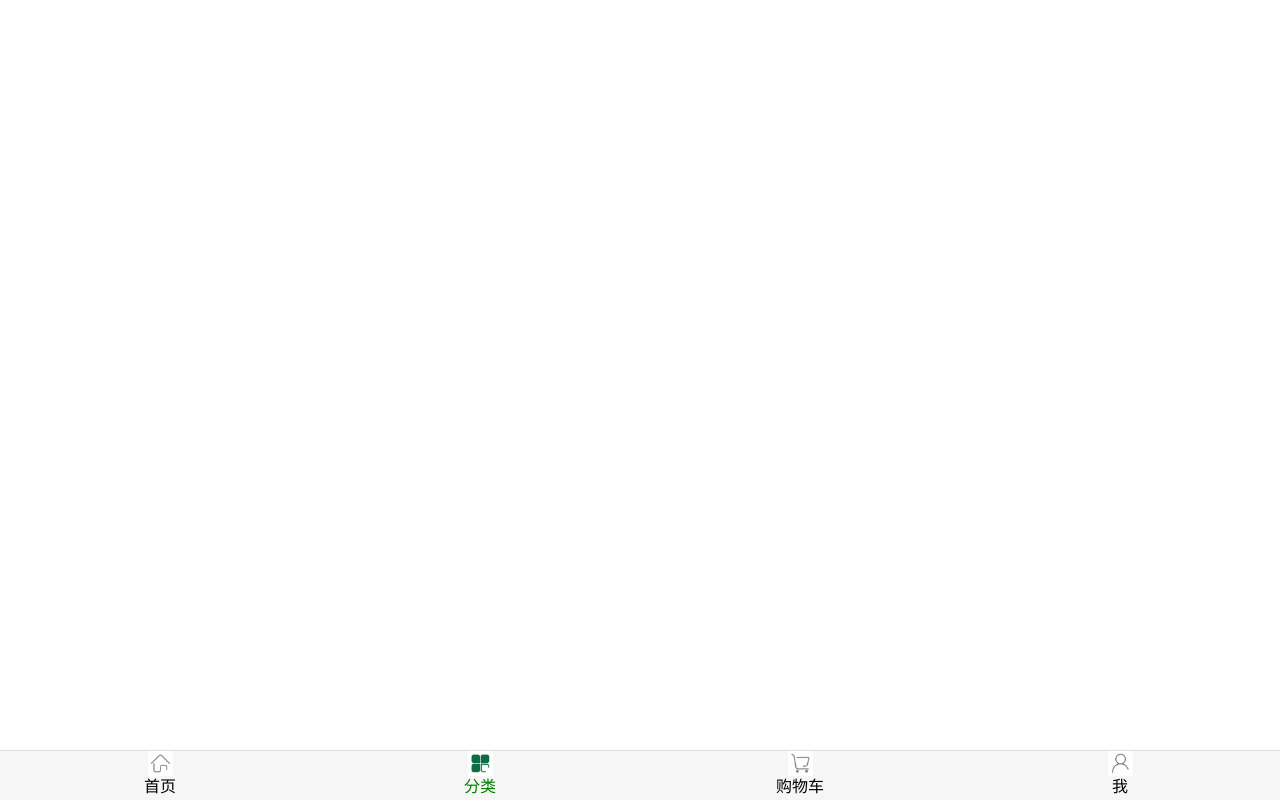
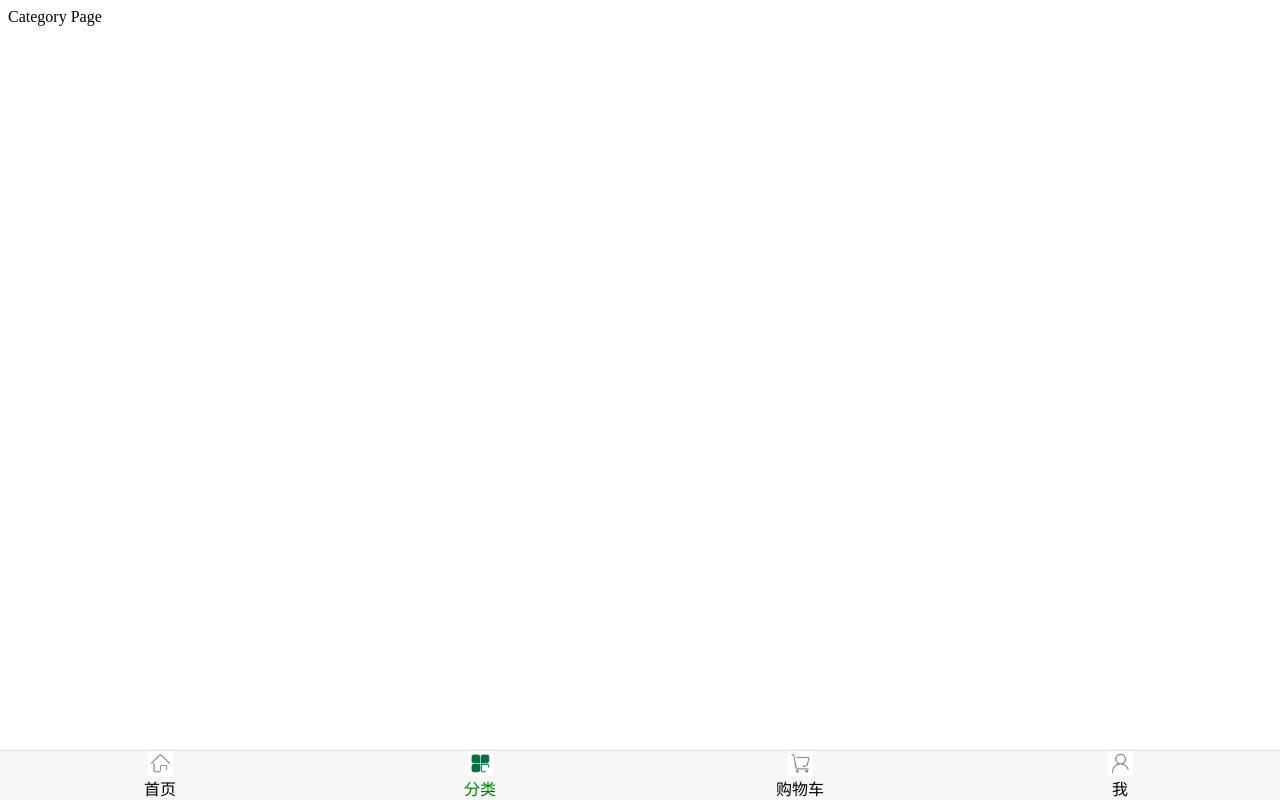
Before and after one commit to webMing/supermall, a Vue app: page /category in a window 1280 px wide. Before the commit this address had no page. Built offline with nearby package versions, Linux system fonts and the light colour scheme.

Commit message:
界面大体布局

```diff
--- a/src/App.vue
+++ b/src/App.vue
@@ -1,5 +1,6 @@
 <template>
   <div id="app">
+    <router-view/>
     <MainTabBar/>
   </div>
 </template>
--- a/src/components/common/tabbar/TabBarItem.vue
+++ b/src/components/common/tabbar/TabBarItem.vue
@@ -73,12 +73,12 @@ export default {
 /* img 是行内块元素 */
 .tab-bar-item img {
   height: 25px;
-  margin-bottom: -7px;
+  margin-bottom: -4px;
 }
 
 .tab-bar-item div {
   /* margin-top: 0px; */
-  width: 100px;
+  /* width: 100px; */
   margin: auto;
 }
 </style>
--- a/src/components/content/MainTabBar.vue
+++ b/src/components/content/MainTabBar.vue
@@ -9,14 +9,14 @@
     ></TabBarItem>
     <TabBarItem
       :normalImgUrl="categoryImgUrl"
-      :hilightImgUrl="cotegoryHiImgUrl"
+      :hilightImgUrl="categoryHiImgUrl"
       path="/category"
       titleHiLightColor="green"
       title="分类"
     ></TabBarItem>
     <TabBarItem
       :normalImgUrl="cartImgUrl"
-      :hilightImgUrl="cartImgUrl"
+      :hilightImgUrl="cartHiImgUrl"
       path="/cart"
       titleHiLightColor="green"
       title="购物车"
@@ -42,7 +42,7 @@ export default {
       homeImgUrl: require("@/assets/img/tabbar/home.png"),
       homeHiImgUrl: require("@/assets/img/tabbar/home_hi.png"),
       categoryImgUrl: require("@/assets/img/tabbar/category.png"),
-      cotegoryHiImgUrl: require("@/assets/img/tabbar/category_hi.png"),
+      categoryHiImgUrl: require("@/assets/img/tabbar/category_hi.png"),
       cartImgUrl: require("@/assets/img/tabbar/cart.png"),
       cartHiImgUrl: require("@/assets/img/tabbar/cart_hi.png"),
       meImgUrl: require("@/assets/img/tabbar/me.png"),
--- a/src/router/index.js
+++ b/src/router/index.js
@@ -3,19 +3,28 @@ import Home from "views/home/Home.vue";
 
 const routes = [
   {
-    path: "/",
+    path: "/home",
     name: "Home",
     component: Home
-  }
-  // {
-  //   path: "/about",
-  //   name: "About",
-  //   // route level code-splitting
-  //   // this generates a separate chunk (about.[hash].js) for this route
-  //   // which is lazy-loaded when the route is visited.
-  //   component: () =>
-  //     import(/* webpackChunkName: "about" */ "../views/About.vue")
-  // }
+  },
+  {
+    path: "/category",
+    name: "Category",
+    component: () =>
+      import("views/category/Category.vue")
+  },
+  {
+    path: "/cart",
+    name: "Cart",
+    component: () =>
+      import("views/cart/Cart.vue")
+  },
+  {
+    path: "/me",
+    name: "Me",
+    component: () =>
+      import("views/me/Me.vue")
+  },
 ];
 
 const router = createRouter({
--- /dev/null
+++ b/src/views/cart/Cart.vue
@@ -0,0 +1,13 @@
+<template>
+<p>Cart View</p>
+</template>
+
+<script>
+    export default {
+
+    }
+</script>
+
+<style scoped>
+
+</style>
--- /dev/null
+++ b/src/views/category/Category.vue
@@ -0,0 +1,13 @@
+<template>
+<p>Category Page</p>
+</template>
+
+<script>
+    export default {
+
+    }
+</script>
+
+<style  scoped>
+
+</style>
--- /dev/null
+++ b/src/views/me/Me.vue
@@ -0,0 +1,13 @@
+<template>
+<p>Me Page</p>
+</template>
+
+<script>
+    export default {
+
+    }
+</script>
+
+<style scoped>
+
+</style>
```
